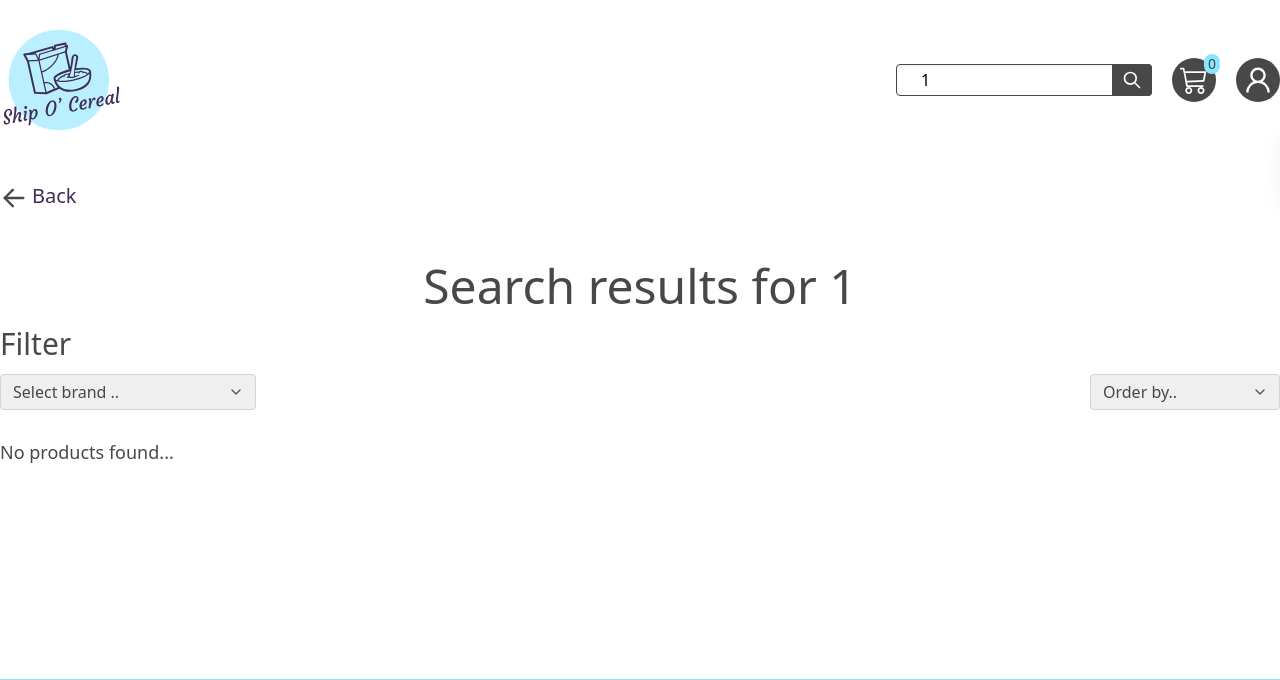
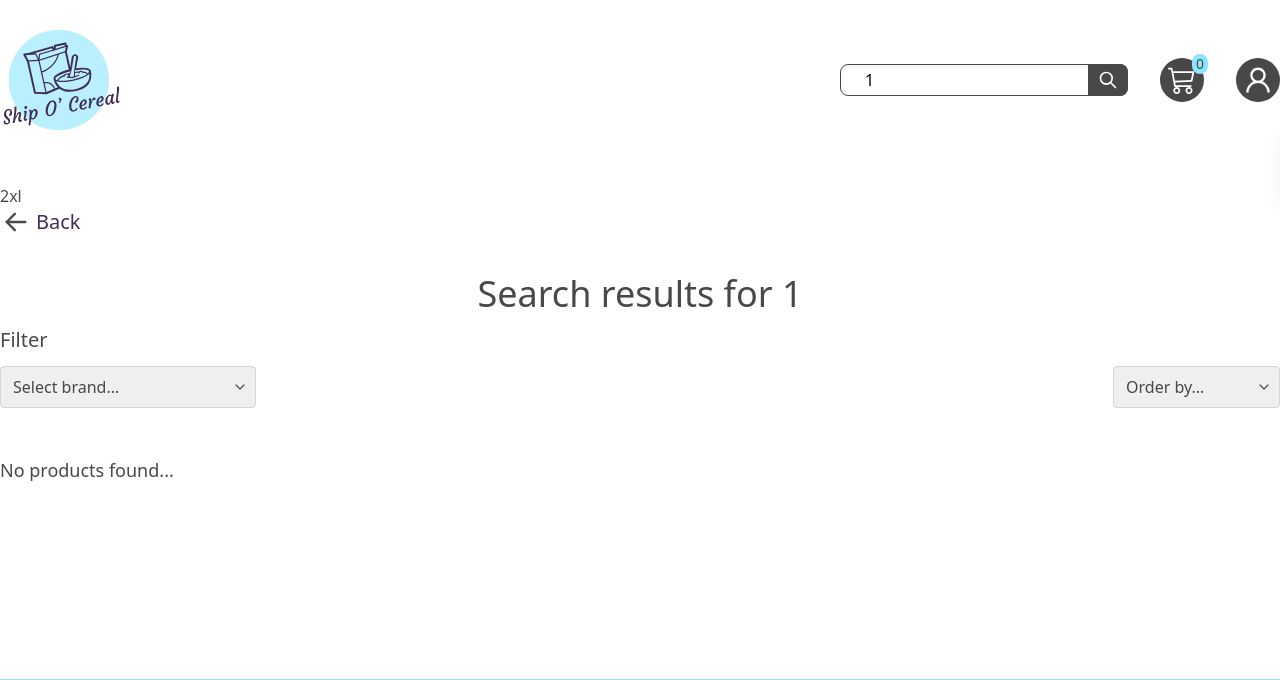
Before and after one commit to MattiMatt8/ship-o-cereal, a Django app: page /search/1/ in a window 1280 px wide. Shown: the top 680 px of the page. Run offline with Django 3.2, Linux system fonts and the light colour scheme; the visitor is signed in with stand-in values (Sample User, id 1); data comes from the database, SQL or seed files in the repository; data that the repository does not hold is empty; style sheets or scripts are compiled from the project's sources.

Commit message:
Responsive design in the making...

```diff
--- a/ShipOCereal/views.py
+++ b/ShipOCereal/views.py
@@ -22,7 +22,7 @@ class HomePageView(View):
         for category in categories:
             context["categories"][category] = Product.objects.filter(
                 category=category.id
-            ).order_by("-review_calculated")[:5]
+            ).order_by("-review_calculated")[:10]
 
         return render(request, "index.html", context=context)
 
--- a/products/filters.py
+++ b/products/filters.py
@@ -59,12 +59,12 @@ class ProductFilter(FilterSet):
     brand = ModelChoiceFilter(
         queryset=brands,
         field_name="brand",
-        empty_label=_("Select brand .."),
+        empty_label=_("Select brand..."),
     )
 
     # Order by filter
     ordering = OrderingFilter(
-        label="Sort by", choices=PRODUCT_ORDER_BY_FIELDS, empty_label=_("Order by..")
+        label="Sort by", choices=PRODUCT_ORDER_BY_FIELDS, empty_label=_("Order by...")
     )
 
     class Meta:
@@ -75,9 +75,9 @@ class ProductFilter(FilterSet):
         super().__init__(*args, **kwargs)
         # Adds classes to the brand dropdown menu to style it.
         self.form.fields["brand"].widget.attrs = {
-            "class": "filter-btn rounded border appearance-none border-gray-300 focus:outline-none focus:ring-2 focus:ring-indigo-200 focus:border-indigo-500 text-base w-64 h-9 pl-3 pr-10"
+            "class": "filter-btn appearance-none focus:outline-none   text-base pl-3    border-t w-full py-2 border-gray-300 sm:border sm:rounded"
         }
         # Adds classes to the order dropdown menu to style it.
         self.form.fields["ordering"].widget.attrs = {
-            "class": "filter-btn rounded border appearance-none border-gray-300 focus:outline-none focus:ring-2 focus:ring-indigo-200 focus:border-indigo-500 text-base w-42 h-9 pl-3 pr-10"
+            "class": "filter-btn appearance-none focus:outline-none   text-base pl-3    border-t border-b w-full py-2 border-gray-300 sm:border sm:rounded"
         }
--- a/templates/components/back_button.html
+++ b/templates/components/back_button.html
@@ -1,4 +1,4 @@
 <div class="flex flex-row text-customViolet">
   {% include 'components/icons/back-arrow.html' %}
-  <a class="border-b-2 border-customViolet border-opacity-0 hover:border-opacity-75 ml-1 mb-5 text-xl leading-6 h-full" href="{{ request.META.HTTP_REFERER }}">Back</a>
+  <a class="border-b-2 border-customViolet border-opacity-0 hover:border-opacity-75 ml-1 mb-5 text-md leading-6 h-full sm:text-lg md:text-xl" href="{{ request.META.HTTP_REFERER }}">Back</a>
 </div>
--- a/templates/components/header/navbar.html
+++ b/templates/components/header/navbar.html
@@ -1,5 +1,5 @@
 <nav>
-  <ul class="flex text-customViolet text-md my-2 md:text-lg">
+  <ul class="flex text-customViolet text-md my-2 md:text-lg xl:text-xl xl:ml-4 2xl:ml-8">
     <!-- Product categories -->
     {% for category in categories %}
       <li class="mx-2">
--- a/templates/components/header/search/search_history.html
+++ b/templates/components/header/search/search_history.html
@@ -1,5 +1,5 @@
 <div id="search-dropdown"
-     class="z-20 overflow-y-auto absolute overflow-hidden w-full max-h-0 top-3 bg-white border-t border-b border-customGray sm:border sm:rounded">
+     class="z-20 overflow-y-auto absolute overflow-hidden w-full max-h-0 top-3 bg-white border-b border-customGray sm:border sm:rounded">
   <ul
       class="w-full shadow-lg hover:shadow-xl text-customGray">
     {% for result in user.searchhistory_set.all|slice:":10" %}
--- a/templates/components/header/search/searchbar.html
+++ b/templates/components/header/search/searchbar.html
@@ -1,9 +1,9 @@
 {% csrf_token %}
-<form id="search-form" class="flex self-center relative w-full sm:w-40 sm:justify-center sm:ml-auto md:w-52 lg:w-64">
+<form id="search-form" class="flex self-center relative w-full mt-3 sm:mt-0 sm:w-40 sm:justify-center sm:ml-auto md:w-52 lg:w-64 xl:w-72 2xl:w-96">
   <label class="hidden" for="search-form">Search</label>
   <input
       id="search-input"
-      class="relative z-30 py-3 px-6 shadow-inner w-full h-8 focus:outline-none sm:rounded sm:border-customGray sm:border"
+      class="relative z-30 py-3 px-6 shadow-inner w-full h-8 focus:outline-none sm:rounded-lg sm:border-customGray sm:border"
       placeholder="Search"
       type="text"
       autocomplete="off"
@@ -11,7 +11,7 @@
       required
       value="{{ search_str }}"
   />
-  <button class="z-30 absolute right-0 h-full w-10 bg-customGray focus:outline-none sm:rounded-r">
+  <button class="z-30 absolute right-0 h-full w-10 bg-customGray focus:outline-none sm:rounded-r-lg">
     <div class="flex justify-center items-center">
       <svg class="w-5 h-5 justify-center" fill="none" stroke="#fff" viewBox="0 0 24 24" xmlns="http://www.w3.org/2000/svg">
         <path stroke-linecap="round" stroke-linejoin="round" stroke-width="2"
--- a/templates/components/header/toolbar.html
+++ b/templates/components/header/toolbar.html
@@ -1,7 +1,7 @@
 <!-- Cart -->
 <a
     href="{% url 'cart' %}"
-    class="rounded-full bg-customGray w-10 h-10 flex items-center justify-center relative mx-2 sm:mx-0 sm:ml-3 md:ml-5 lg:w-11 lg:h-11"
+    class="rounded-full bg-customGray w-10 h-10 flex items-center justify-center relative mx-2 sm:mx-0 sm:ml-3 md:ml-5 lg:w-11 lg:h-11 xl:ml-8"
 >
   {% include "components/icons/header-cart-icon.html" %}
   <div
@@ -15,7 +15,7 @@
 <!-- User profile -->
 <a
     href="{% url 'profile' %}"
-    class="rounded-full bg-customGray h-10 w-10 flex items-center justify-center mx-2 sm:mx-0 sm:ml-3 md:ml-5 lg:w-11 lg:h-11"
+    class="rounded-full bg-customGray h-10 w-10 flex items-center justify-center mx-2 sm:mx-0 sm:ml-3 md:ml-5 lg:w-11 lg:h-11 xl:ml-8"
 >
 {% if user.is_authenticated %}
   {% include "components/icons/header-profile-icon.html" %}
--- a/templates/components/icons/back-arrow.html
+++ b/templates/components/icons/back-arrow.html
@@ -1,6 +1,5 @@
 <svg
-  width="28"
-  height="28"
+  class="w-6 h-6 sm:w-7 sm:h-7 md:w-8 md:w-8"
   viewBox="0 0 35 35"
   fill="none"
   xmlns="http://www.w3.org/2000/svg"
--- a/templates/components/icons/sale-logo.html
+++ b/templates/components/icons/sale-logo.html
@@ -1,3 +1,3 @@
-<div class="p-2 bg-customRed text-white rounded">
+<div class="p-1 bg-customRed text-white rounded text-sm md:text-lg">
   <span class="font-medium">{{ discount }}% OFF</span>
 </div>
--- a/templates/products/products.html
+++ b/templates/products/products.html
@@ -3,13 +3,19 @@
 {% block content %}
 
   <main class="container mx-auto my-10 text-customGray">
+    <span class="sm:hidden">sm</span>
+    <span class="md:hidden">md</span>
+    <span class="lg:hidden">lg</span>
+    <span class="xl:hidden">xl</span>
+    <span class="2xl:hidden">2xl</span>
     {% include 'components/back_button.html' %}
-    <h1 class="text-5xl font-light text-center text-customGray mt-8 mb-4">{{ page_name }}</h1>
+    <h1 class="text-2xl font-light text-center text-customGray mt-4 mb-2 md:text-3xl xl:text-4xl">{{ page_name }}</h1>
+
     {% include "products/products_filters.html" %}
     <!-- Products on page -->
-    <div class="flex flex-wrap -mx-8">
+    <div class="flex flex-wrap -mx-4 mt-8 md:-mx-6 2xl:-mx-8">
       {% for product in object_list %}
-        <div class="p-4 w-1/5 flex justify-center items-start">
+        <div class=" w-1/2 flex justify-center items-start sm:w-1/3 lg:w-1/4 xl:w-1/5 px-2 md:px-3 2xl:px-4">
           {% include 'components/product_card.html' with product=product %}
         </div>
       {% endfor %}
--- a/templates/products/products_filters.html
+++ b/templates/products/products_filters.html
@@ -1,15 +1,15 @@
 <div class="flex flex-col my-3">
-  <h1 class="text-3xl text-customGray">Filter</h1>
+  <h1 class="text-xl text-customGray font-medium">Filter</h1>
   <!-- Filter & Order by menu -->
   {% csrf_token %}
-  <form method="get" class="flex flex-row justify-between pt-3">
-    <div class="flex">
+  <form method="get" class="flex flex-col pt-3 lg:flex-row">
+    <div class="flex flex-col-reverse w-full sm:flex-row">
       <!-- Dropdown menu for filtering brands -->
+      <div class="sm:w-64">
         <div class="relative">
-        <div>
           {{ filterset.form.brand }}
           <span
-              class="absolute right-0 top-0 h-full w-10 text-center text-gray-600 pointer-events-none flex items-center justify-center"
+              class="absolute right-2 top-0 h-full text-center text-gray-600 pointer-events-none flex items-center justify-center"
           >
             <svg fill="none" stroke="currentColor" stroke-linecap="round" stroke-linejoin="round" stroke-width="2"
                  class="w-4 h-4" viewBox="0 0 24 24"
@@ -22,7 +22,7 @@
       <!-- END Dropdown menu for filtering brands -->
 
       <!-- Checkbox filters -->
-      <div id="{{ filterset.form.labels.auto_id }}" class="flex">
+      <div id="{{ filterset.form.labels.auto_id }}" class="flex justify-center mb-2 sm:m-0">
         {% for checkbox in filterset.form.labels %}
           <div class="my-auto pl-3">
             <label class="inline-flex items-center" for="{{ checkbox.id_for_label }}">
@@ -33,7 +33,16 @@
                   id="{{ checkbox.id_for_label }}"
                   {% if checkbox.data.selected %}checked{% endif %}
               >
-              <span class="ml-2"> {{ checkbox.choice_label }} </span>
+              {% for label in labels.all %}
+                {% if checkbox.choice_label == label.name %}
+                  {% with "components/icons/"|addstr:label.icon as template %}
+                    <span class="mx-1">
+                      {% include template with classAttr="w-4 h-4 sm:w-6 sm:h-6" %}
+                    </span>
+                  {% endwith %}
+                {% endif %}
+              {% endfor %}
+              <span> {{ checkbox.choice_label }} </span>
             </label>
           </div>
         {% endfor %}
@@ -41,10 +50,10 @@
       <!-- END Checkbox filters -->
     </div>
     <!-- Dropdown menu for ordering products -->
-    <div class="relative">
+    <div class="relative w-full sm:w-48 sm:mt-4 lg:mt-0">
       {{ filterset.form.ordering }}
       <span
-          class="absolute right-0 top-0 h-full w-10 text-center text-gray-600 pointer-events-none flex items-center justify-center"
+          class="absolute right-2 top-0 h-full text-center text-gray-600 pointer-events-none flex items-center justify-center"
       >
         <svg fill="none" stroke="currentColor" stroke-linecap="round" stroke-linejoin="round" stroke-width="2"
              class="w-4 h-4" viewBox="0 0 24 24"
```
Also changed, not shown: templates/components/product_card.html (+14 -14 lines), templates/components/section_preview.html (+5 -2 lines), templates/index.html (+1 -6 lines). Lines whose indentation alone changed are shown as unchanged.
